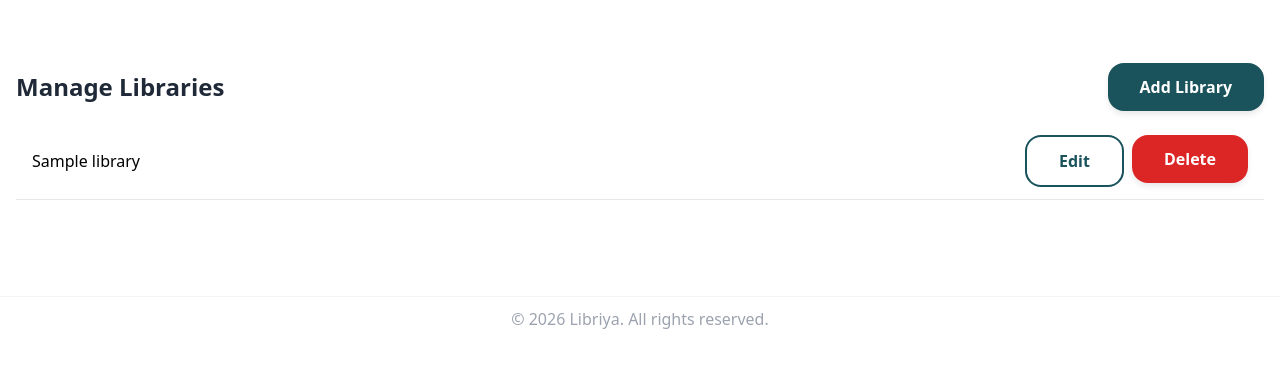
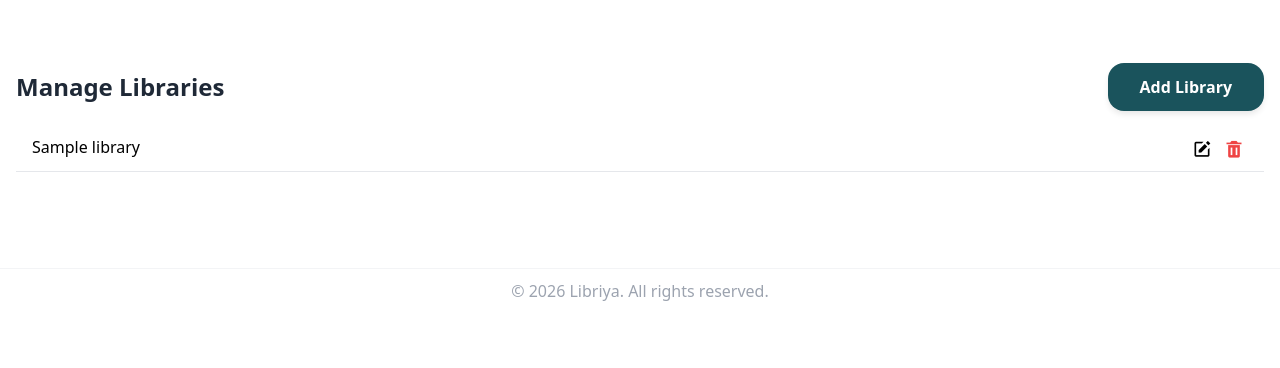
Before and after one commit to MarcinSachs/Libriya, a Python web app: template app/templates/libraries/libraries.html in a window 1280 px wide. Shown: the part 81-449 px from the top of the page. Run offline with Jinja, Linux system fonts and the light colour scheme; the template is opened without the code that fills it: most values are stand-ins (such as "Sample title", 1, 10 or a date in 2020); some libraries are stand-ins or nearby versions.

Commit message:
style: Update button styles and icons for improved UI consistency across library and user management templates

```diff
--- a/app/templates/libraries/libraries.html
+++ b/app/templates/libraries/libraries.html
@@ -10,9 +10,13 @@
         <li class="flex justify-between items-center px-4 py-3 border-b border-gray-200 hover:bg-gray-50">
             {{ library.name }}
             <div class="flex gap-2">
-                <a href="{{ url_for('libraries.library_edit', library_id=library.id) }}" class="btn btn-outline btn-sm">{{ _('Edit') }}</a>
+                <a href="{{ url_for('libraries.library_edit', library_id=library.id) }}" class="text-accent hover:text-primary transition" title="{{ _('Edit Library') }}">
+                    <i class="bx bxs-edit text-lg"></i>
+                </a>
                 <form action="{{ url_for('libraries.library_delete', library_id=library.id) }}" method="POST" style="display: inline;">
-                    <button type="submit" class="btn btn-danger btn-sm" onclick="return confirm('{{ _('Are you sure you want to delete this library?') }}');">{{ _('Delete') }}</button>
+                    <button type="submit" class="text-red-500 hover:text-red-700 transition" onclick="return confirm('{{ _('Are you sure you want to delete this library?') }}');" title="{{ _('Delete Library') }}">
+                        <i class="bx bxs-trash text-lg"></i>
+                    </button>
                 </form>
             </div>
         </li>
--- a/app/templates/superadmin/invitation_codes.html
+++ b/app/templates/superadmin/invitation_codes.html
@@ -83,8 +83,8 @@
                         <form method="POST" action="{{ url_for('invitations.deactivate_code', code_id=code.id) }}"
                               style="display: inline;"
                               onsubmit="return confirm('{{ _('Deactivate this code?') }}')">
-                            <button class="bg-red-200 text-red-800 font-semibold text-sm px-3 py-1.5 rounded-lg hover:bg-red-300 transition" type="submit">
-                                <i class='bx bx-trash'></i>
+                            <button class="text-red-500 hover:text-red-700 transition" type="submit" title="{{ _('Deactivate Code') }}">
+                                <i class='bx bx-trash text-lg'></i>
                             </button>
                         </form>
                         {% endif %}
```
Also changed, not shown: app/templates/users/user_profile.html (+7 -7 lines), app/templates/users/users.html (+4 -4 lines).
